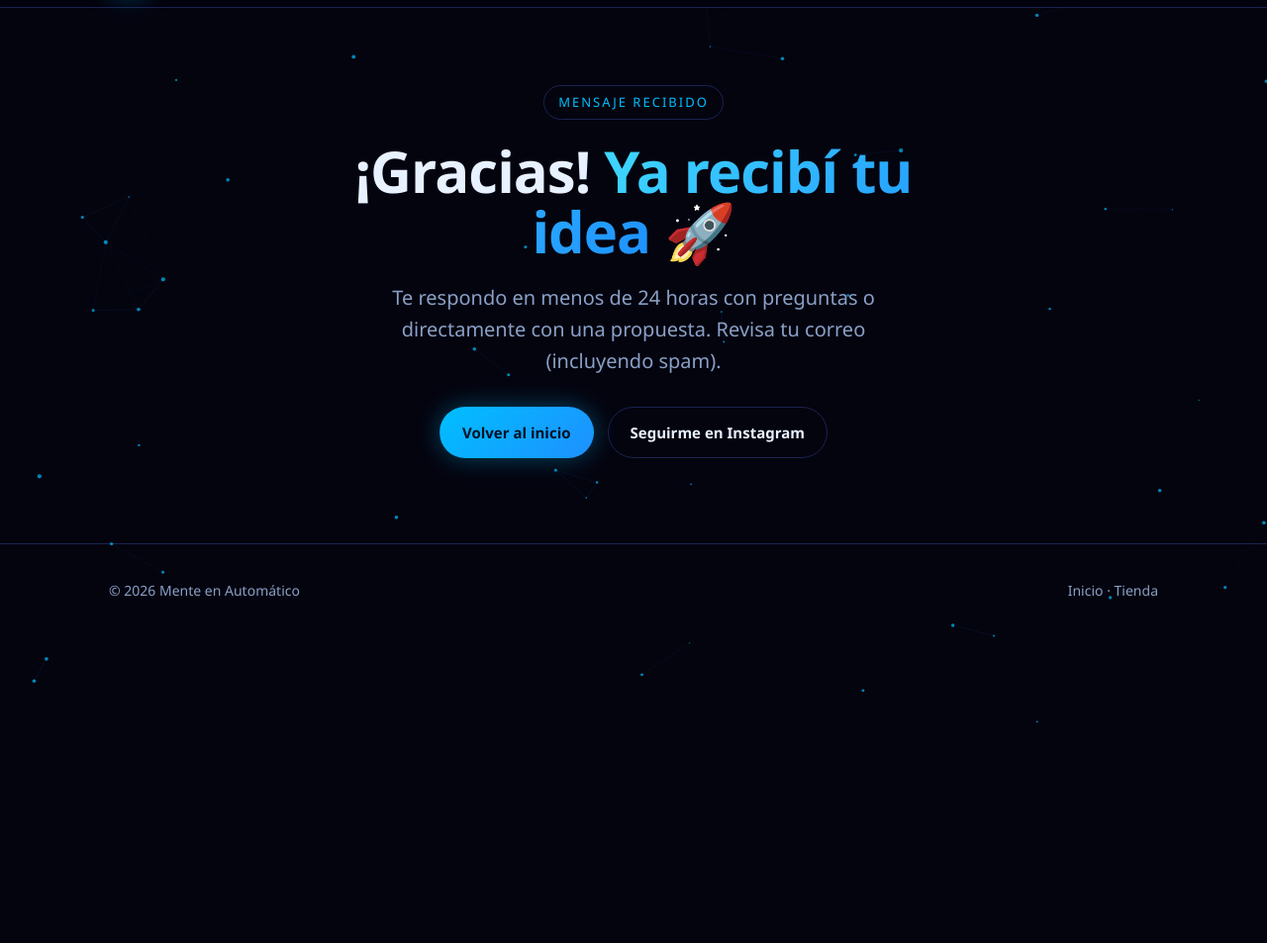
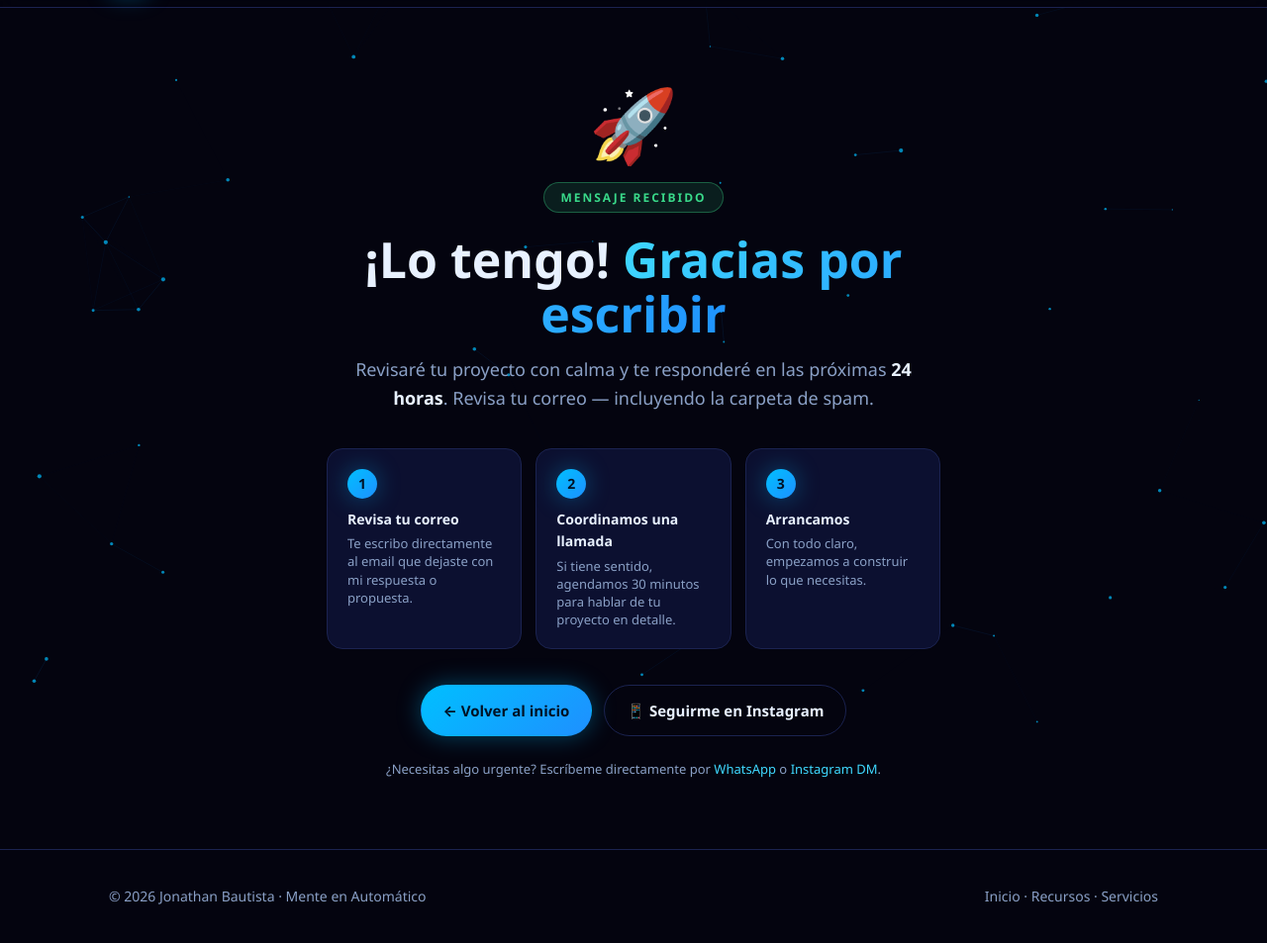
Before and after one commit to menteenautomatico26-sketch/mente-en-automatico-web, a plain HTML site: page gracias-proyecto.html in a window 1280 px wide. Shown: the part 57-1010 px from the top of the page at 99% size. Before the commit the page ends 800 px from the top, so only its background shows below. Drawn offline with Linux system fonts and the light colour scheme.

Commit message:
feat: redirigir a gracias-proyecto.html tras envio del formulario + mejorar pagina de gracias

```diff
--- a/gracias-proyecto.html
+++ b/gracias-proyecto.html
@@ -3,34 +3,111 @@
 <head>
 <meta charset="UTF-8">
 <meta name="viewport" content="width=device-width,initial-scale=1">
-<title>¡Gracias! Recibí tu idea — Mente en Automático</title>
+<title>¡Lo recibí! — Mente en Automático</title>
+<meta name="description" content="Tu mensaje llegó. Te respondo en menos de 24 horas.">
 <link rel="icon" href="icon.jpg">
 <link rel="stylesheet" href="styles.css">
+<style>
+.ty-wrap{min-height:100vh;display:flex;align-items:center;justify-content:center;
+  padding:80px 20px 40px;position:relative;z-index:1}
+.ty-box{max-width:620px;width:100%;text-align:center}
+.ty-icon{font-size:72px;line-height:1;margin-bottom:24px;
+  animation:pop .5s cubic-bezier(.34,1.56,.64,1) both}
+@keyframes pop{from{transform:scale(0) rotate(-20deg);opacity:0}to{transform:scale(1) rotate(0);opacity:1}}
+.ty-kicker{display:inline-block;background:rgba(57,217,138,.12);border:1px solid rgba(57,217,138,.35);
+  color:#39d98a;font-size:12px;font-weight:800;letter-spacing:2px;text-transform:uppercase;
+  padding:5px 16px;border-radius:999px;margin-bottom:20px}
+.ty-box h1{font-size:clamp(30px,5vw,50px);font-weight:900;line-height:1.1;margin-bottom:14px}
+.ty-box .sub{color:var(--muted);font-size:clamp(15px,2vw,18px);line-height:1.6;margin-bottom:36px}
+
+.ty-steps{display:grid;grid-template-columns:repeat(auto-fit,minmax(160px,1fr));
+  gap:14px;margin:0 auto 36px;text-align:left}
+.ty-step{background:var(--card);border:1px solid var(--line);border-radius:16px;padding:20px}
+.ty-step .num{width:30px;height:30px;border-radius:50%;
+  background:linear-gradient(135deg,var(--neon),var(--neon2));
+  color:#001226;font-weight:900;font-size:14px;
+  display:flex;align-items:center;justify-content:center;
+  box-shadow:var(--glow);margin-bottom:10px}
+.ty-step h4{font-size:14px;font-weight:800;margin-bottom:4px}
+.ty-step p{color:var(--muted);font-size:13px;line-height:1.4}
+
+.ty-cta{display:flex;gap:12px;justify-content:center;flex-wrap:wrap;margin-bottom:24px}
+.ty-note{color:var(--muted);font-size:13px;line-height:1.5}
+.ty-note strong{color:var(--ink)}
+</style>
 </head>
 <body>
 <canvas id="particles"></canvas>
-<header class="nav"><div class="wrap">
-  <a class="brand" href="index.html"><img class="logo-ic" src="icon.jpg" alt="Mente en Automático">
-    <span>MENTE EN AUTOMÁTICO<small>IA &amp; Eficiencia</small></span></a>
-</div></header>
 
-<section class="hero">
-  <div class="wrap" style="max-width:620px">
-    <span class="kicker">Mensaje recibido</span>
-    <h1>¡Gracias! <span>Ya recibí tu idea</span> 🚀</h1>
-    <p class="sub">Te respondo en menos de 24 horas con preguntas o directamente con una propuesta. Revisa tu correo (incluyendo spam).</p>
-    <div class="cta" style="margin-top:28px">
-      <a class="btn btn-primary" href="index.html">Volver al inicio</a>
-      <a class="btn btn-ghost" href="https://instagram.com/menteenautomatico" target="_blank">Seguirme en Instagram</a>
+<header class="nav">
+  <div class="wrap">
+    <a class="brand" href="index.html">
+      <img class="logo-ic" src="icon.jpg" alt="Mente en Automático">
+      <span>MENTE EN AUTOMÁTICO<small>IA &amp; Eficiencia</small></span>
+    </a>
+  </div>
+</header>
+
+<div class="ty-wrap">
+  <div class="ty-box">
+
+    <div class="ty-icon">🚀</div>
+    <div class="ty-kicker">Mensaje recibido</div>
+
+    <h1>¡Lo tengo! <span style="background:linear-gradient(120deg,var(--cyan),var(--neon2));-webkit-background-clip:text;background-clip:text;color:transparent">Gracias por escribir</span></h1>
+
+    <p class="sub">
+      Revisaré tu proyecto con calma y te responderé en las próximas
+      <strong style="color:var(--ink)">24 horas</strong>.
+      Revisa tu correo — incluyendo la carpeta de spam.
+    </p>
+
+    <div class="ty-steps">
+      <div class="ty-step">
+        <div class="num">1</div>
+        <h4>Revisa tu correo</h4>
+        <p>Te escribo directamente al email que dejaste con mi respuesta o propuesta.</p>
+      </div>
+      <div class="ty-step">
+        <div class="num">2</div>
+        <h4>Coordinamos una llamada</h4>
+        <p>Si tiene sentido, agendamos 30 minutos para hablar de tu proyecto en detalle.</p>
+      </div>
+      <div class="ty-step">
+        <div class="num">3</div>
+        <h4>Arrancamos</h4>
+        <p>Con todo claro, empezamos a construir lo que necesitas.</p>
+      </div>
+    </div>
+
+    <div class="ty-cta">
+      <a class="btn btn-primary" href="index.html">← Volver al inicio</a>
+      <a class="btn btn-ghost" href="https://instagram.com/menteenautomatico" target="_blank">
+        📱 Seguirme en Instagram
+      </a>
+    </div>
+
+    <p class="ty-note">
+      ¿Necesitas algo urgente? Escríbeme directamente por
+      <a href="/wa" target="_blank" style="color:var(--cyan)">WhatsApp</a> o
+      <a href="https://ig.me/m/menteenautomatico" target="_blank" style="color:var(--cyan)">Instagram DM</a>.
+    </p>
+
+  </div>
+</div>
+
+<footer>
+  <div class="wrap">
+    <div>© <span id="y"></span> Jonathan Bautista · Mente en Automático</div>
+    <div>
+      <a href="index.html">Inicio</a> ·
+      <a href="recursos.html">Recursos</a> ·
+      <a href="servicios.html">Servicios</a>
     </div>
   </div>
-</section>
+</footer>
 
-<footer><div class="wrap">
-  <div>© <span id="y"></span> Mente en Automático</div>
-  <div><a href="index.html">Inicio</a> · <a href="tienda.html">Tienda</a></div>
-</div></footer>
 <script src="app.js"></script>
-<script>document.getElementById("y").textContent=new Date().getFullYear();</script>
+<script>document.getElementById("y").textContent = new Date().getFullYear();</script>
 </body>
 </html>
```
Also changed, not shown: contacto.html (+1 -1 lines).
